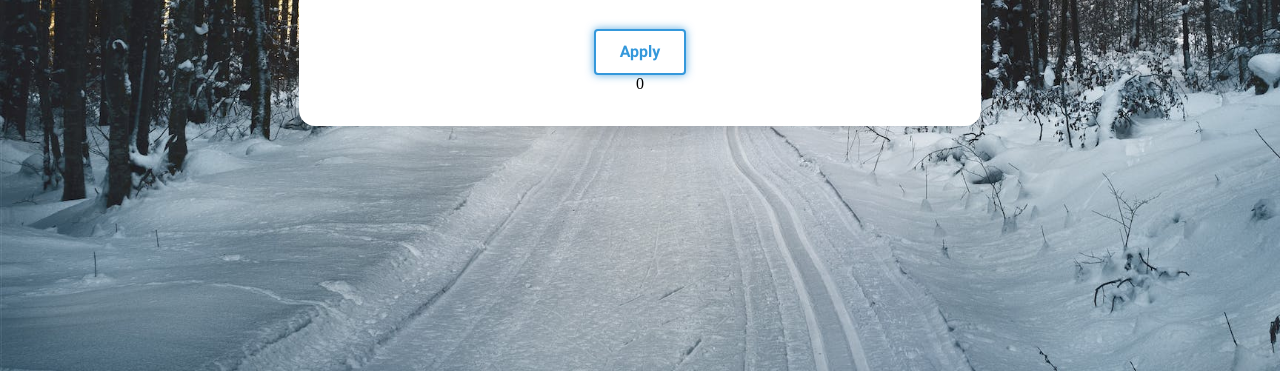
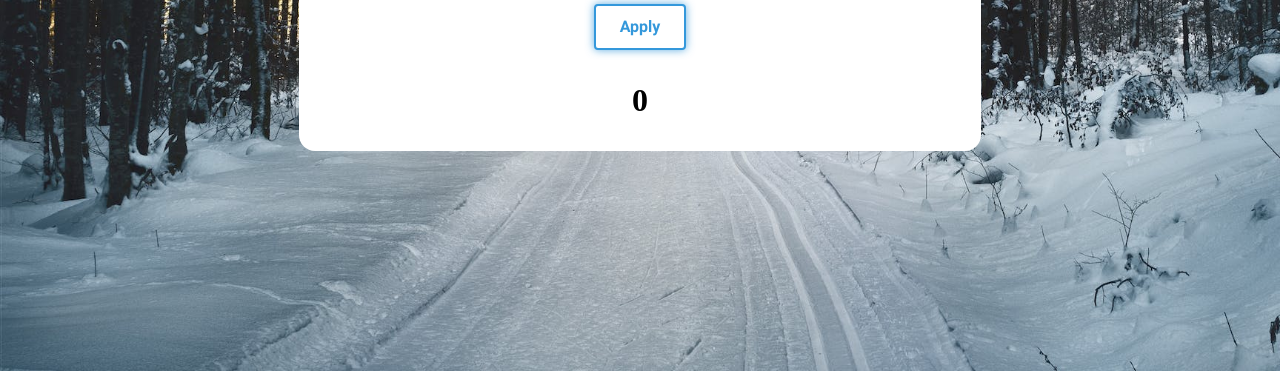
Before and after one commit to catalinbroinas/random-numbers, a website: page index.html in a window 1280 px wide. Both pictures are taken after a click on the button "Apply". Shown: the part 429-800 px from the top of the page. Drawn offline with Linux system fonts and the light colour scheme.

Commit message:
Add style for result display

```diff
--- a/css/style.css
+++ b/css/style.css
@@ -1,4 +1,9 @@
 /* Fonts */
+@font-face
+{
+    font-family: "RobotoBlack";
+    src: url('../fonts/Roboto/Roboto-Black.ttf');
+}
 @font-face
 {
     font-family: "RobotoBold";
@@ -101,3 +106,11 @@
     outline: none;
     box-shadow: 0px 0px 8px rgba(52, 152, 219, 0.8);
 }
+.result
+{
+    display: none;
+    padding: 2rem 0 0;
+    font-size: 2rem;
+    font-weight: "RobotoBlack", "Arial Black", sans-serif;
+    font-weight: 900;
+}
--- a/js/style.js
+++ b/js/style.js
@@ -19,6 +19,7 @@ function displayResult()
 {
     const result = document.querySelector('#result');
 
+    result.style.display = "block";
     result.textContent = getRandomNumber();
 }
 
```
